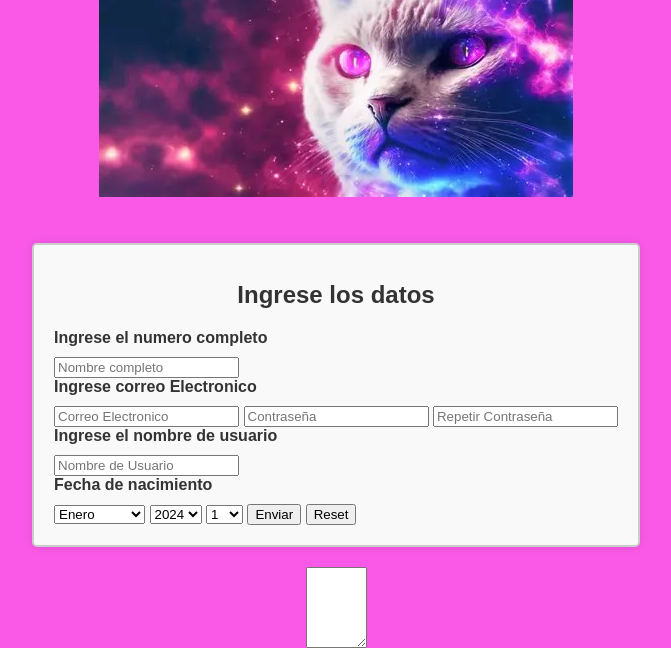
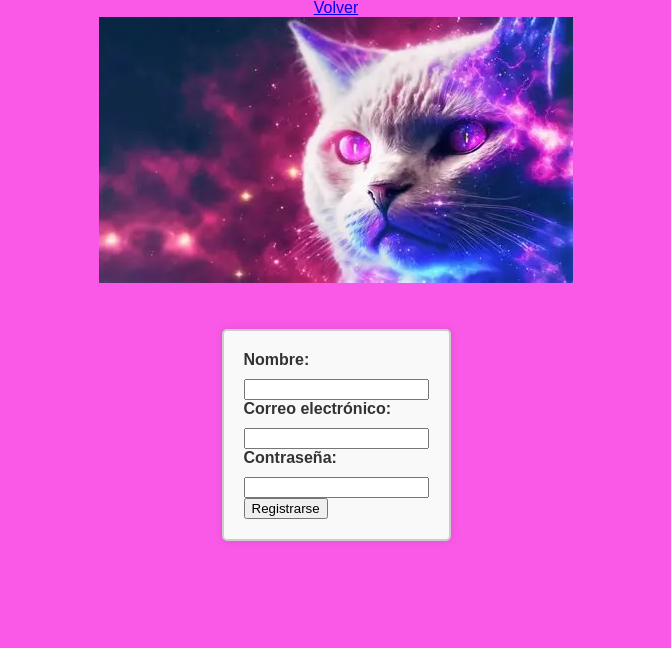
Before and after one commit to hakshaks/Adopta-una-mascota, a plain HTML site: page files/HTML/contactos.html in a window 1280 px wide. Shown: the part 152-800 px from the top of the page, without its empty margins (304-975 px from the left). Drawn offline with nearby package versions, Linux system fonts and the light colour scheme.

Commit message:
Ultimos retoques 14-10-2025

```diff
--- a/files/CSS/login.css
+++ b/files/CSS/login.css
@@ -67,3 +67,7 @@ a {
     color: #4c4eaf;
     text-decoration: none;
 }
+span {
+    color: red;
+    font-size: 14px;
+}
--- a/files/CSS/style.css
+++ b/files/CSS/style.css
@@ -4,7 +4,6 @@ h1{
 body {
     background-color: lightskyblue;
     background-repeat: no-repeat;
-    background-image: url(/imagenes/gatogalatico.jpg);
     background-position:center;
     img{
         width: 300px;
--- a/files/HTML/contactos.html
+++ b/files/HTML/contactos.html
@@ -10,140 +10,21 @@
     <script src="https://code.jquery.com/jquery-3.7.1.js" integrity="sha256-eKhayi8LEQwp4NKxN+CfCh+3qOVUtJn3QNZ0TciWLP4=" crossorigin="anonymous"></script>
     <script type="text/javascript" src="/files/JS/contactos.js"></script>
 </head>
-</head>
 <header>
     <img src="/imagenes/gatogalatico.jpg" alt="">
 </header>
 <body>
-<form action="/files/files/HTML/contactos.html" method="GET" enctype="multipart/form-data" name="contactos">
-    <h1>Ingrese los datos</h1>
-<label for="Nombre">Ingrese el numero completo</label>
-<input type="text" name="Nombre" value="" placeholder="Nombre completo" id="nombre">
-<label for="Correo">Ingrese correo Electronico</label>
-<input type="text" name="Correo" value="" placeholder="Correo Electronico" id="email">
-<input type="password" name="Contraseña" value="" placeholder="Contraseña" id="password">
-<input type="password" name="Repetir contraseña" value="" placeholder="Repetir Contraseña" id="repassword">
-<label for="Usuario">Ingrese el nombre de usuario</label>
-<input type="text" name="Usuario" value="" placeholder="Nombre de Usuario" id="usuario">
-
-<label for="Fecha de nacimiento">Fecha de nacimiento</label>
-    <select name="Mes">
-        <option value="Enero">Enero</option>
-        <option value="Febrero">Febrero</option>
-        <option value="Marzo">Marzo</option>
-        <option value="Abril">Abril</option>
-        <option value="Mayo">Mayo</option>
-        <option value="Junio">Junio</option>
-        <option value="Julio">Julio</option>
-        <option value="Agosto">Agosto</option>
-        <option value="Septiembre">Septiembre</option>
-        <option value="Octubre">Octubre</option>
-        <option value="Noviembre">Noviembre</option>
-        <option value="Diciembre">Diciembre</option>
-</select>
-<select name="Año">
-    <option value="2024">2024</option>
-    <option value="2023">2023</option>
-    <option value="2022">2022</option>
-    <option value="2021">2021</option>
-    <option value="2020">2020</option>
-    <option value="2019">2019</option>
-    <option value="2018">2018</option>
-    <option value="2017">2017</option>
-    <option value="2016">2016</option>
-    <option value="2015">2015</option>
-    <option value="2014">2014</option>
-    <option value="2013">2013</option>
-    <option value="2012">2012</option>
-    <option value="2011">2011</option>
-    <option value="2010">2010</option>
-    <option value="2009">2009</option>
-    <option value="2008">2008</option>
-    <option value="2007">2007</option>
-    <option value="2006">2006</option>
-    <option value="2005">2005</option>
-    <option value="2004">2004</option>
-    <option value="2003">2003</option>
-    <option value="2002">2002</option>
-    <option value="2001">2001</option>
-    <option value="2000">2000</option>
-    <option value="1999">1999</option>
-    <option value="1998">1998</option>
-    <option value="1997">1997</option>
-    <option value="1996">1996</option>
-    <option value="1995">1995</option>
-    <option value="1994">1994</option>
-    <option value="1993">1993</option>
-    <option value="1992">1992</option>
-    <option value="1991">1991</option>
-    <option value="1990">1990</option>
-    <option value="1989">1989</option>
-    <option value="1988">1988</option>
-    <option value="1987">1987</option>
-    <option value="1986">1986</option>
-    <option value="1985">1985</option>
-    <option value="1984">1984</option>
-    <option value="1983">1983</option>
-    <option value="1982">1982</option>
-    <option value="1981">1981</option>
-    <option value="1980">1980</option>
-    <option value="1979">1979</option>
-    <option value="1978">1978</option>
-    <option value="1977">1977</option>
-    <option value="1976">1976</option>
-    <option value="1975">1975</option>
-    <option value="1974">1974</option>
-    <option value="1973">1973</option>
-    <option value="1972">1972</option>
-    <option value="1971">1971</option>
-    <option value="1970">1970</option>
-    <option value="1969">1969</option>
-    <option value="1968">1968</option>
-    <option value="1967">1967</option>
-    <option value="1966">1966</option>
-    <option value="1965">1965</option>
-    <option value="1964">1964</option>
-    <option value="1963">1963</option>
-    <option value="1962">1962</option>
-    <option value="1961">1961</option>
-    <option value="1960">1960</option>
-</select>
-<select name="Dia">
-<option value="1">1</option>
-<option value="2">2</option>
-<option value="3">3</option>
-<option value="4">4</option>
-<option value="5">5</option>
-<option value="6">6</option>
-<option value="7">7</option>
-<option value="8">8</option>
-<option value="9">9</option>
-<option value="10">10</option>
-<option value="11">11</option>
-<option value="12">12</option>
-<option value="13">13</option>
-<option value="14">14</option>
-<option value="15">15</option>
-<option value="16">16</option>
-<option value="17">17</option>
-<option value="18">18</option>
-<option value="19">19</option>
-<option value="20">20</option>
-<option value="21">21</option>
-<option value="22">22</option>
-<option value="23">23</option>
-<option value="24">24</option>
-<option value="25">25</option>
-<option value="26">26</option>
-<option value="27">27</option>
-<option value="28">28</option>
-<option value="29">29</option>
-<option value="30">30</option>
-<option value="31">31</option>
-</select>
-<input type="submit" name="Enviar" onclick="contactos()" value="Enviar">
-<input type="reset" name="Borrar">
+<form id="registro">
+    <label for="nombre">Nombre:</label>
+    <input type="text" id="nombre" name="nombre">
+    <span id="error-nombre" style="color:red"></span><br>
+    <label for="email">Correo electrónico:</label>
+    <input type="text" id="email" name="email">
+    <span id="error-email" style="color:red"></span><br>
+    <label for="password">Contraseña:</label>
+    <input type="password" id="password" name="password">
+    <span id="error-password" style="color:red"></span><br>
+    <button type="submit">Registrarse</button>
 </form>
-<textarea cols="5" rows="5"></textarea>
 </body>
 </html>
--- a/files/JS/contactos.js
+++ b/files/JS/contactos.js
@@ -15,28 +15,24 @@ function registro(){
         if (nombre.value.trim() === "") {
             mensajesErrorNombre.push("El campo nombre no puede estar vacío");
         }
-
         if (email.value.trim() === "") {
             mensajesErrorEmail.push("El campo email no puede estar vacío");
         } else if (!/\S+@\S+\.\S+/.test(email.value)) {
             mensajesErrorEmail.push("El email no es válido");
         }
-
         if (password.value.trim() === "") {
             mensajesErrorPassword.push("El campo contraseña no puede estar vacío");
         } else if (password.value.length < 6) {
             mensajesErrorPassword.push("La contraseña debe tener al menos 6 caracteres");
         }
-
         errorNombre.textContent = mensajesErrorNombre.join(", ");
         errorEmail.textContent = mensajesErrorEmail.join(", ");
         errorPassword.textContent = mensajesErrorPassword.join(", ");
-
         if (mensajesErrorNombre.length === 0 && mensajesErrorEmail.length === 0 && mensajesErrorPassword.length === 0) {
             alert("Registro exitoso");
             form.reset();
         }
-
         e.preventDefault();
     });
 }
+window.onload = registro;
```
Also changed, not shown: files/HTML/Gatos/gato1.html (+1 -1 lines), files/HTML/Gatos/gato2.html (+1 -1 lines), files/HTML/Gatos/gato3.html (+1 -1 lines), files/HTML/Perros/perro1.html (+1 -1 lines), files/HTML/Perros/perro2.html (+1 -1 lines), files/HTML/Perros/perro3.html (+1 -1 lines), files/HTML/led.html (+9 -7 lines), files/HTML/login.html (+16 -16 lines), files/JS/a.js (+16 -12 lines), files/JS/led.js (+4 -15 lines).
